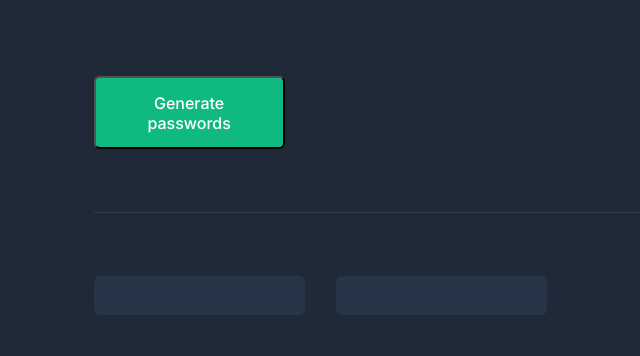
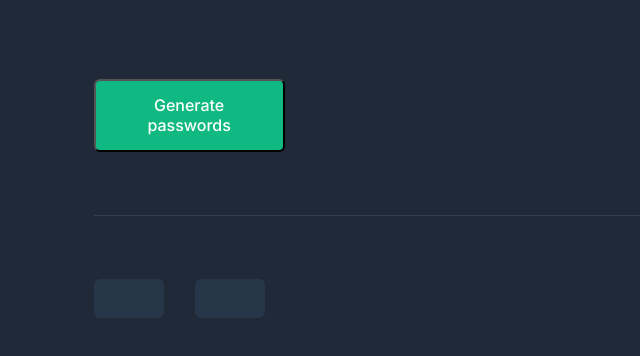
Before and after one commit to den-ii/Password-Generator, a plain HTML site: page index.html in a window 1280 px wide. Shown: the part 300-656 px from the top of the page, without its empty margins (0-640 px from the left). Drawn offline with Linux system fonts and the light colour scheme.

Commit message:
fixed width

```diff
--- a/style.css
+++ b/style.css
@@ -48,7 +48,7 @@ body{
   font-family: 'Inter';
 }
 #passwords button{
-  width: 50%;
+  padding: 1em;
   max-width: 211px;
   min-width: 70px;
   margin-right: 2em;
```
